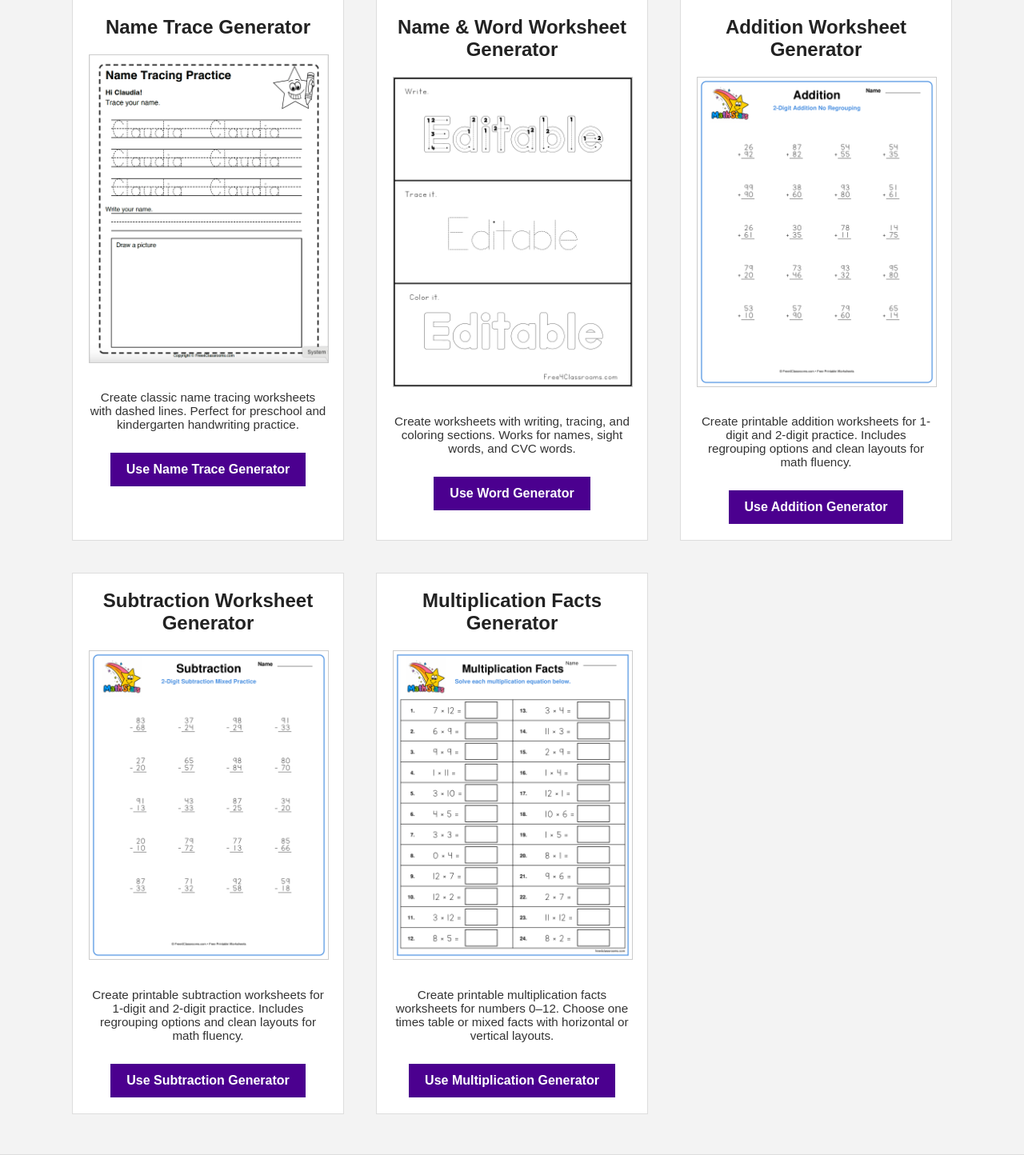
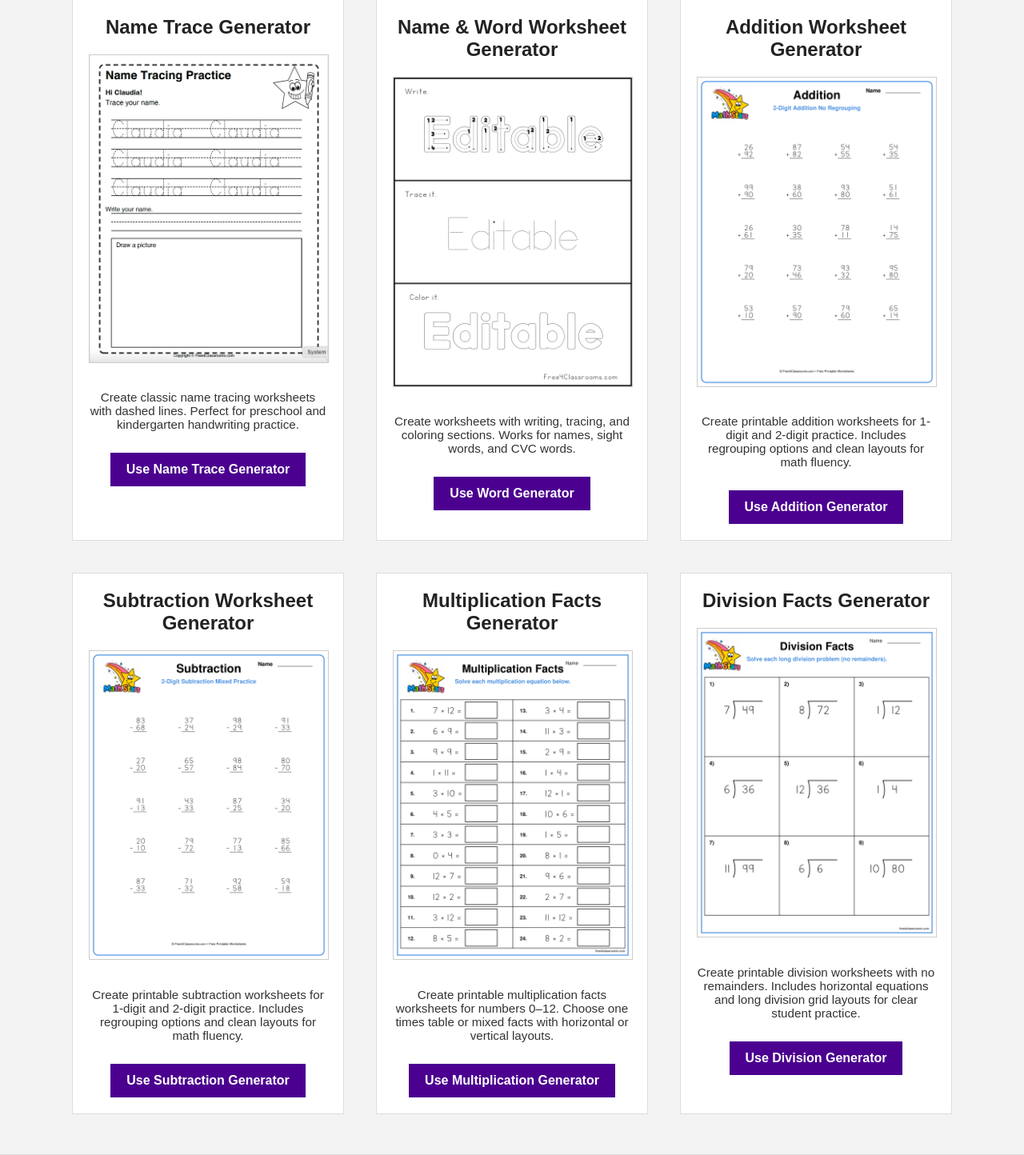
Before and after one commit to mbtwebsite/name-trace-web, a Flask app: page / in a window 1280 px wide. Shown: the part 310-1754 px from the top of the page at 80% size. Run offline with Flask 3, Linux system fonts and the light colour scheme.

Commit message:
Add division generator card

```diff
--- a/templates/index.html
+++ b/templates/index.html
@@ -267,6 +267,20 @@
             <a href="/multiplication-generator/">Use Multiplication Generator</a>
         </div>
 
+        <!-- DIVISION GENERATOR -->
+        <div class="card">
+            <h2>Division Facts Generator</h2>
+
+            <img src="/static/example-division-facts.png?v=3">
+
+            <p>
+                Create printable division worksheets with no remainders.
+                Includes horizontal equations and long division grid layouts for clear student practice.
+            </p>
+
+            <a href="/division-generator/">Use Division Generator</a>
+        </div>
+
     </div>
 
 </main>
```
